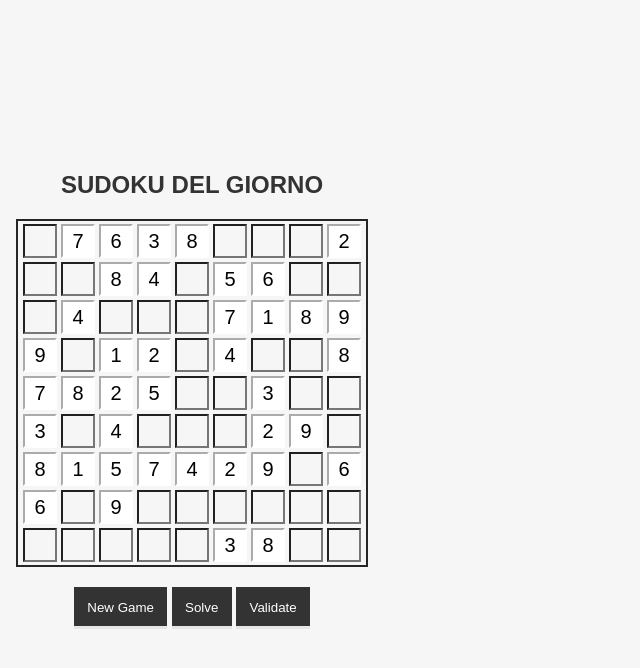
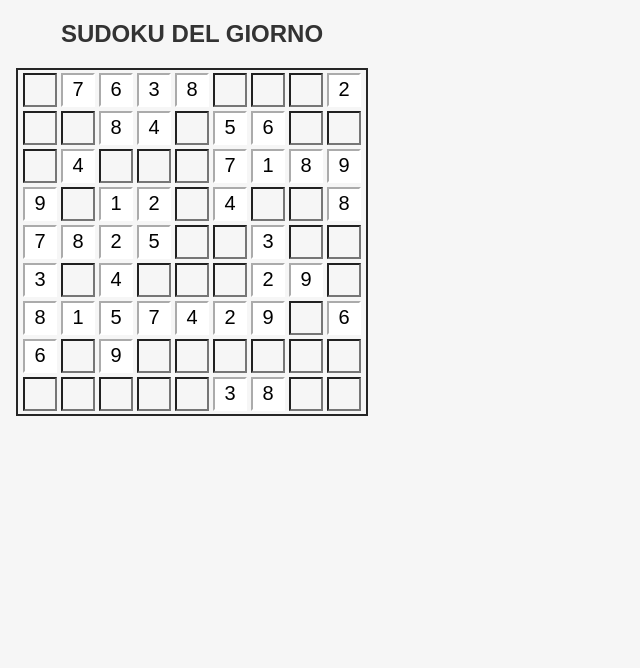
Before and after one commit to aury61100/Sudoku, a plain HTML site: page index.html in a window 1280 px wide. Shown: the whole page, without its empty margins (0-640 px from the left). Drawn offline with Linux system fonts and the light colour scheme.

Commit message:
Add files via upload

```diff
--- a/index.html
+++ b/index.html
@@ -7,14 +7,10 @@
     <title>Sudoku</title>
     <link rel="stylesheet" href="style.css">
 </head>
-<body>
+<body id="scontrino">
     <h2>SUDOKU DEL GIORNO</h2>
     <div class="container"></div>
-    <div id="controls">
-        <button type="button" class="btn primary" data-action="newGame">New Game</button>
-        <button type="button" class="btn primary" data-action="solve">Solve</button>
-        <button type="button" class="btn primary" data-action="validate">Validate</button>
-    </div>
+
 
     <script src="index.js"></script>
 </body>
--- a/style.css
+++ b/style.css
@@ -7,9 +7,6 @@ body {
   -webkit-box-align: center;
       -ms-flex-align: center;
           align-items: center;
-  -webkit-box-pack: center;
-      -ms-flex-pack: center;
-          justify-content: center;
   -webkit-box-orient: vertical;
   -webkit-box-direction: normal;
       -ms-flex-flow: column;
@@ -80,14 +77,4 @@ h2 {
 #controls {
   margin: 20px 0;
 }
-
-.btn.primary {
-  background-color: #333333;
-  -webkit-box-shadow: inset 0 -3px #e6e6e6;
-          box-shadow: inset 0 -3px #e6e6e6;
-  font-family: 'Montserrat', sans-serif;
-  padding: 1em;
-  border: none;
-  color: white;
-}
 /*# sourceMappingURL=style.css.map */
```
